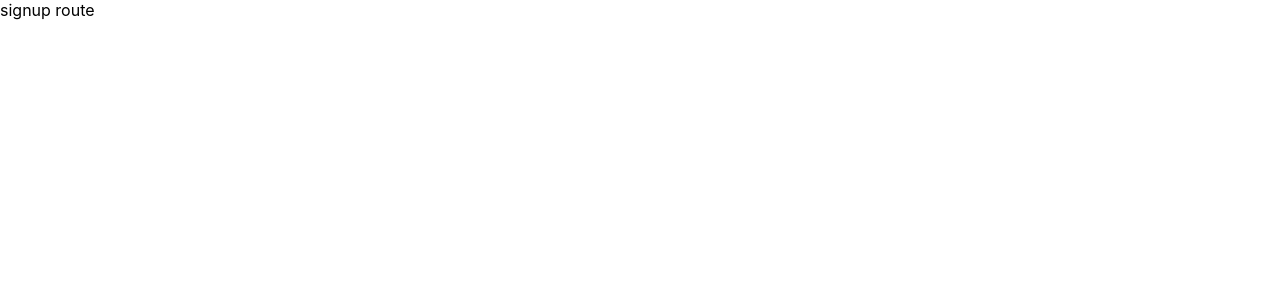
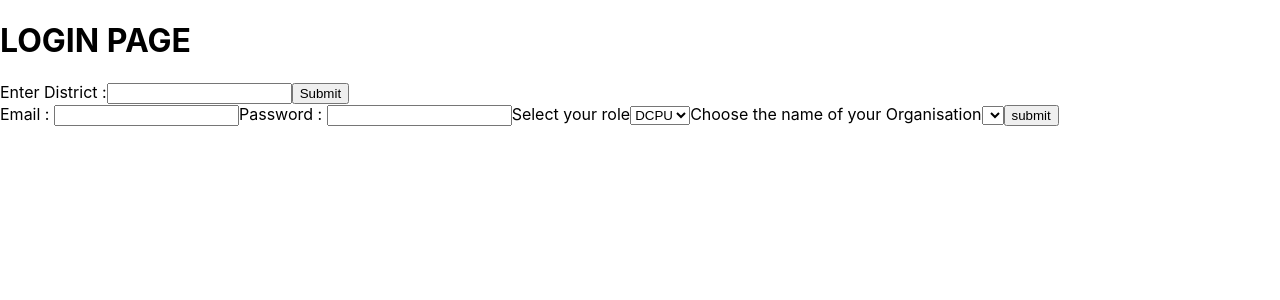
Before and after one commit to Catastrophe0123/Eudaemon, a React (Create React App) app in the folder frontend/: page /login in a window 1280 px wide. Shown: the top 300 px of the page. Built offline with nearby package versions, Linux system fonts and the light colour scheme.

Commit message:
login route almost done

```diff
--- a/frontend/package.json
+++ b/frontend/package.json
@@ -6,6 +6,7 @@
 		"@testing-library/jest-dom": "^4.2.4",
 		"@testing-library/react": "^9.5.0",
 		"@testing-library/user-event": "^7.2.1",
+		"axios": "^0.19.2",
 		"react": "^16.13.1",
 		"react-dom": "^16.13.1",
 		"react-router-dom": "^5.2.0",
@@ -31,5 +32,6 @@
 			"last 1 firefox version",
 			"last 1 safari version"
 		]
+	},
+	"proxy": "https://asia-east2-eudaemon-20a5e.cloudfunctions.net/api"
 }
-}
--- a/frontend/src/Pages/Login.js
+++ b/frontend/src/Pages/Login.js
@@ -1,8 +1,188 @@
 import React, { Component } from 'react';
+import axios from 'axios';
 
 export class Login extends Component {
+	state = {
+		district: '',
+		loading: false,
+		error: null,
+		email: '',
+		password: '',
+		organisation: '',
+		role: 'DCPU',
+	};
+
+	componentDidMount = async () => {
+		// initial get route
+		// let resp = await axios.get('/login');
+	};
+
+	onInputChangeHandler = (event) => {
+		let value = event.target.value;
+		let name = event.target.name;
+		this.setState({ [name]: value });
+	};
+
+	onSelectInputHandler = (event) => {
+		let name = event.target.name;
+		// this.setState({ [name]: value });
+		let role = event.target.value;
+
+		this.setState((st) => {
+			return { ...st, role, organisation: st.data[role][0].id };
+		});
+	};
+
+	onDistrictLookUpHandler = async () => {
+		// search for the district
+		let { district } = this.state;
+		try {
+			this.setState({ loading: true });
+			let resp = await axios.get('/login', {
+				params: { district: district },
+			});
+			// console.log(resp);
+
+			let data = resp.data;
+			console.log(data);
+			if (data['CWC'].length <= 0) {
+				this.setState({
+					error: 'Invalid District. Try again',
+					loading: false,
+				});
+			} else {
+				this.setState({
+					loading: false,
+					error: null,
+					data: data,
+					organisation: data['DCPU'][0].id,
+				});
+			}
+		} catch (err) {
+			console.error(err);
+			this.setState({ error: err.message });
+		}
+	};
+
+	onLoginSubmitHandler = async (e) => {
+		// do the post request
+		try {
+			e.preventDefault();
+			let { email, password, organisation, role } = this.state;
+			const re = /^(([^<>()\[\]\\.,;:\s@"]+(\.[^<>()\[\]\\.,;:\s@"]+)*)|(".+"))@((\[[0-9]{1,3}\.[0-9]{1,3}\.[0-9]{1,3}\.[0-9]{1,3}\])|(([a-zA-Z\-0-9]+\.)+[a-zA-Z]{2,}))$/;
+			if (
+				email === '' ||
+				password === '' ||
+				organisation === '' ||
+				role === ''
+			) {
+				this.setState({ error: "Values can't be left Blank" });
+			} else if (!re.test(String(email).toLowerCase())) {
+				this.setState({ error: 'Provide a valid E-mail' });
+			} else {
+				// send the request
+				this.setState({ loading: true });
+
+				let resp = await axios.post('/login', {
+					email,
+					password,
+					organisation,
+					role,
+				});
+				console.log(resp.data);
+				let token = resp.data.token;
+				localStorage.setItem('token', `Bearer ${token}`);
+				this.setState({ loading: false, error: null });
+			}
+		} catch (err) {
+			console.log(err.response);
+			if (err.response.data[0]) {
+				this.setState({
+					error: err.response.data[0].msg,
+					loading: false,
+				});
+			} else if (err.response.data.error) {
+				this.setState({
+					error: err.response.data.error,
+					loading: false,
+				});
+			}
+		}
+	};
+
 	render() {
-		return <div>signup route</div>;
+		return (
+			<div>
+				<h1>LOGIN PAGE</h1>
+				<label htmlFor='district'>Enter District :</label>
+
+				<input
+					id='district'
+					name='district'
+					onChange={this.onInputChangeHandler}
+					value={this.state.district}
+					type='text'
+				/>
+				<button onClick={this.onDistrictLookUpHandler}>Submit</button>
+				{this.state.error ? <p>{this.state.error}</p> : null}
+				{this.state.loading ? <p>Loading...</p> : null}
+				{/* role, organisation, email, password */}
+				<form action=''>
+					<label htmlFor='email'>Email : </label>
+					<input
+						id='email'
+						name='email'
+						onChange={this.onInputChangeHandler}
+						type='email'
+					/>
+					<label htmlFor='email'>Password : </label>
+					<input
+						id='password'
+						name='password'
+						onChange={this.onInputChangeHandler}
+						type='password'
+					/>
+					<label htmlFor='role'>Select your role</label>
+					<select
+						value={this.state.role}
+						onChange={this.onSelectInputHandler}
+						name='role'
+						id='role'>
+						<option value='DCPU'>DCPU</option>
+						<option value='CCI'>CCI</option>
+						<option value='CWC'>CWC</option>
+						<option value='PO'>PO</option>
+					</select>
+					<label htmlFor='organisation'>
+						Choose the name of your Organisation
+					</label>
+					<select
+						value={this.state.organisation}
+						onChange={this.onInputChangeHandler}
+						name='organisation'
+						id='organisation'>
+						{this.state.data
+							? this.state.data[this.state.role].map((el) => {
+									if (this.state.role === 'PO') {
+										return (
+											<option value={el.id}>
+												{el.name}
+											</option>
+										);
+									}
+									return (
+										<option value={el.id}>{el.id}</option>
+									);
+							  })
+							: null}
+					</select>
+
+					<button onClick={this.onLoginSubmitHandler} type='submit'>
+						submit
+					</button>
+				</form>
+			</div>
+		);
 	}
 }
 
```
Also changed, not shown: 1 other file (tests, documents, lock files or other folders). Lines whose indentation alone changed are shown as unchanged.
